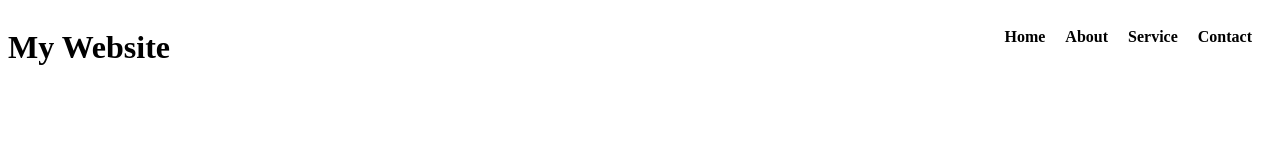
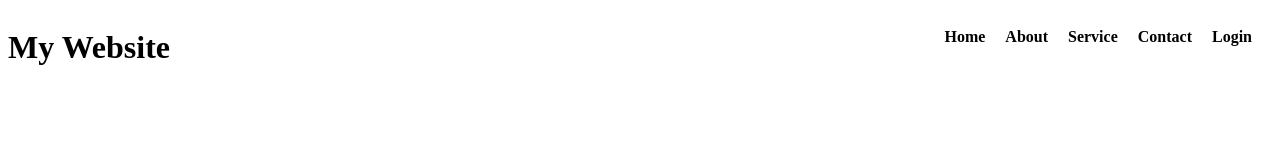
Before and after one commit to Tobilobah02/flex-tutorial, a plain HTML site: page index.html in a window 1280 px wide. Drawn offline with Linux system fonts and the light colour scheme.

Commit message:
added Login route

```diff
--- a/index.html
+++ b/index.html
@@ -32,6 +32,7 @@
                     <li class="list-item">About</li>
                     <li class="list-item">Service</li>
                     <li class="list-item">Contact</li>
+                    <li class="list-item">Login</li>
                 </ul>
             </nav>
 
```
